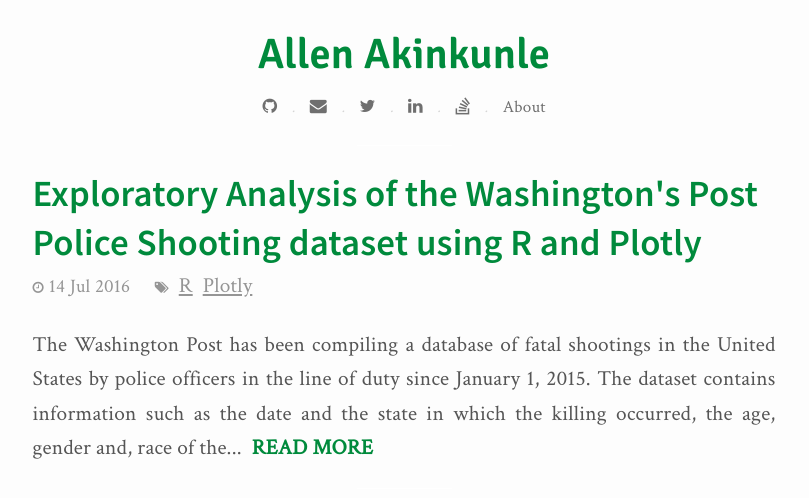
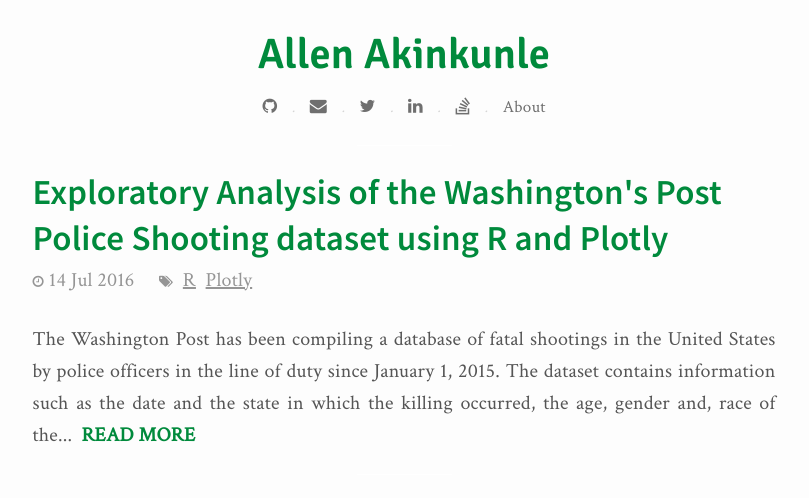
Before and after one commit to allenakinkunle/allenakinkunle.github.io, a Jekyll site: the page built from index.html, in a window 1280 px wide. Shown: the top 498 px of the page, without its empty margins (236-1045 px from the left). Built offline with Jekyll 4.4.1, drawn with Linux system fonts in a browser that asks for light colours; the list of posts is cut into pages by our own code.

Commit message:
Change font size

```diff
--- a/_sass/typography.scss
+++ b/_sass/typography.scss
@@ -16,9 +16,13 @@
 /*- Typography for medium and small screen, based on 16px font-size -*/
 
 p, ul, ol {
-	font-size: 1.125em; /* 18px / 16px */
+	font-size: 18px; /* 18px / 16px */
 	line-height: 1.6em; /* 24px/16px */
 	margin-bottom: 1.125em; /* 24px/18px */
+}
+
+li {
+	font-size: 18px;
 }
 
 h1 {
@@ -29,7 +33,7 @@
 }
 
 h2 {
-	font-size: 1.5em; /* 24px/16px */
+	font-size: 24px; /* 24px/16px */
 	line-height: 1.3334em; /* 48px/36px */
 	padding: 1em 0 0 0; /* 12px/24px * 2, only top (Use padding instead of margin to maintain proximity with paragwithph) */
 	text-align: left;
@@ -77,14 +81,18 @@
 @media (min-width: 760px) { //Breakpoint set to 940px
 
 p, ul, ol {
-	font-size: 1em; /* 18px */
+	font-size: 20px; /* 18px */
 	line-height: 1.6em; /* 24px/18px */
 	margin-bottom: 1.3334em; /* 24px/18px */
 
 }
 
+li {
+	font-size: 20px;
+}
+
 p {
-	font-size: 1.125em;
+	font-size: 20px;
 	margin-bottom: 1em;
 }
 
@@ -95,7 +103,7 @@
 }
 
 h2 {
-	font-size: 1.94em; /* 35px/18px */
+	font-size: 35px; /* 35px/18px */
 	padding: 0.66667em 0 0 0; /* 12px/36px * 2, only top (Use padding instead of margin to maintain proximity with paragraph) */
 	padding-top: 0;
 }
```
